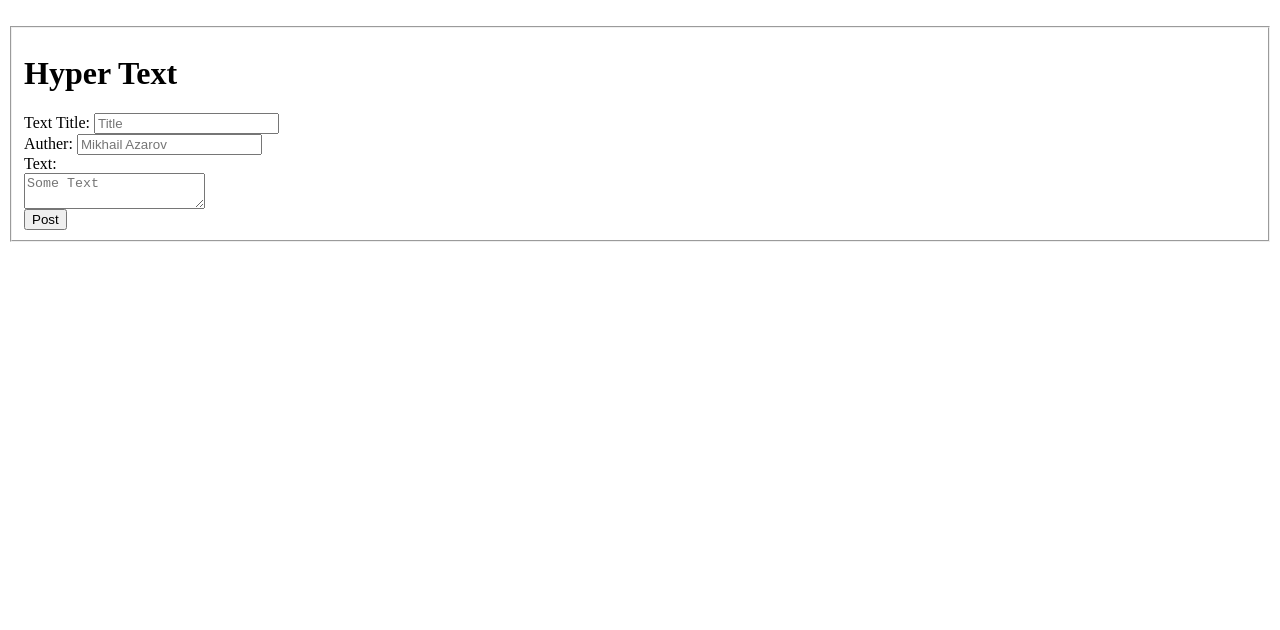
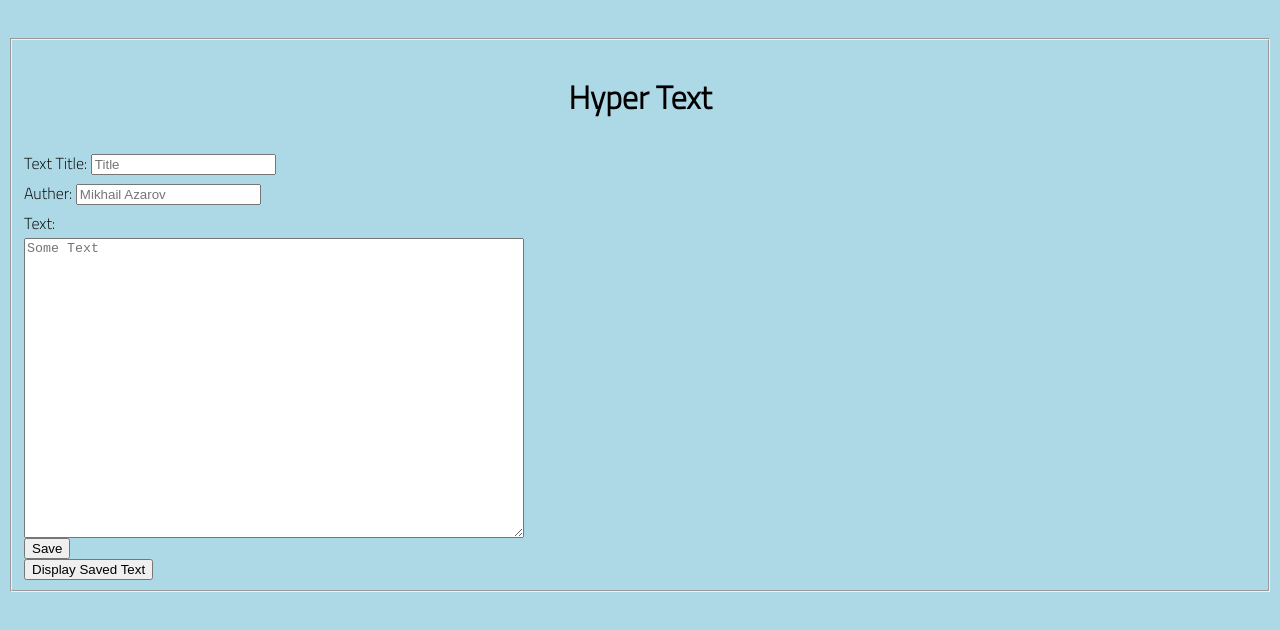
Before and after one commit to Mikeowsky-2104/csb-8xrg6, a website: page index.html in a window 1280 px wide. Drawn offline with nearby package versions, Linux system fonts and the light colour scheme.

Commit message:
Deployment from Codesandbox.

```diff
--- a/index.html
+++ b/index.html
@@ -4,6 +4,22 @@
       Hyper Text
     </title>
     <meta charset="utf-8" />
+    <style>
+        @import url('https://fonts.googleapis.com/css2?family=Cairo:wght@300&display=swap');
+
+        body{
+            background-color: lightblue;
+            font-family: 'Cairo', sans-serif;
+        }
+        textarea{
+            width: 500px;
+            height: 300px;
+        }
+        h1{
+            text-align: center;
+        }
+
+        </style>
   </head>
   <body>
     <br />
@@ -60,8 +76,9 @@
                     <textarea required="required" type="text" placeholder="Some Text" name="text" size="20" ></textarea>
                 </div>
                 <div class="submit">
-                    <input OnClick="save_data()" type="submit" id="btn" name="btn" class="btn" value="Post" />
+                    <input  OnClick="save_data()" type="submit" id="btn" name="btn" class="btn" value="Save" />
                 </div>
+                <button onClick="window.location.reload();">Display Saved Text</button>
             </fieldset>
         </form>
     </body>
```
Also changed, not shown: style.css (deleted).
